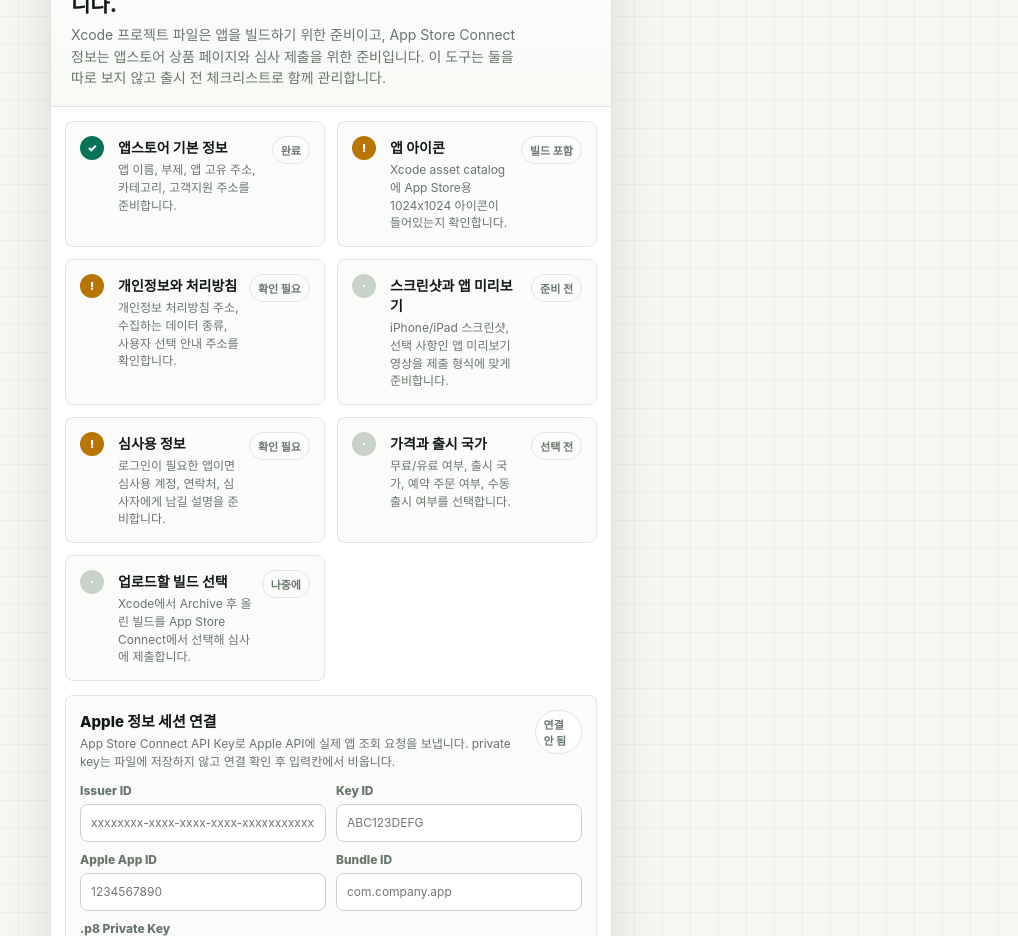
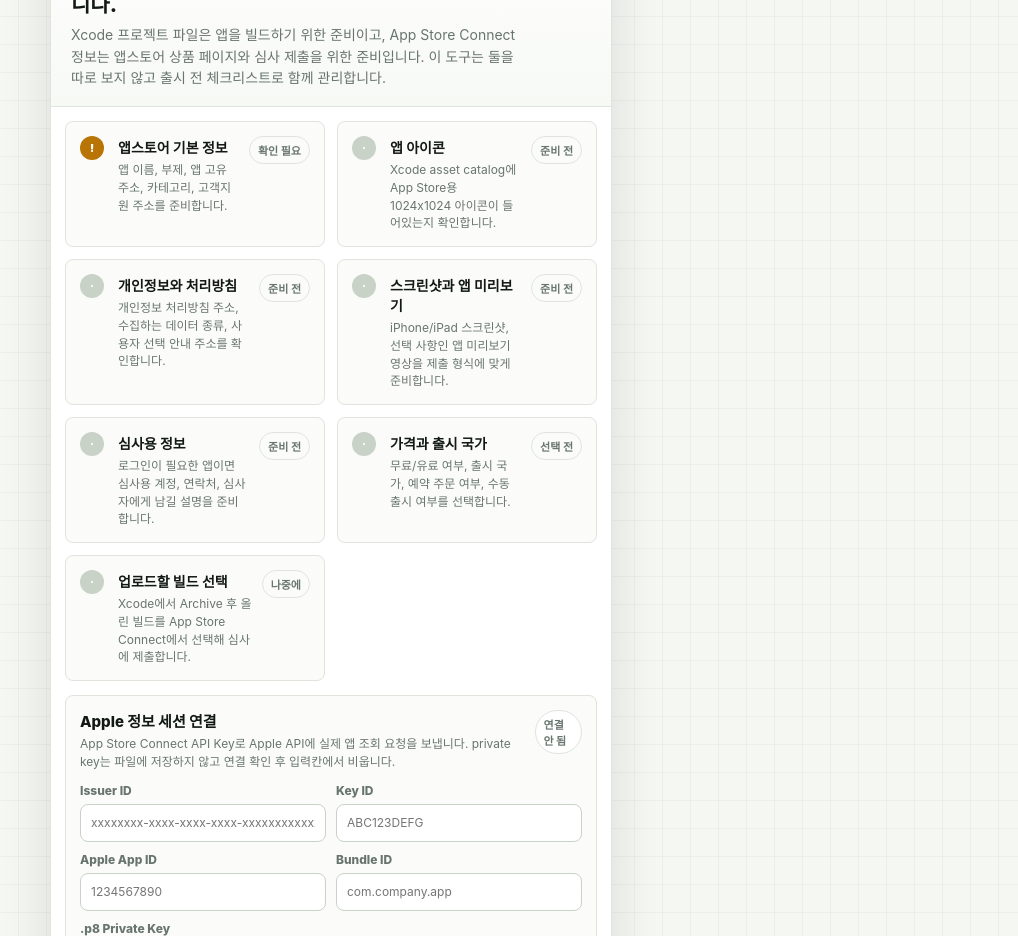
Before and after one commit to pomfs-dev/ios-release-assistant, a React (Vite) app: page / in a window 1280 px wide. Shown: the part 2000-2936 px from the top of the page, without its empty margins (262-1280 px from the left). Built offline with nearby package versions, Linux system fonts and the light colour scheme.

Commit message:
Sync review checklist with confirmed answers

```diff
--- a/src/App.tsx
+++ b/src/App.tsx
@@ -973,6 +973,8 @@ export default function App() {
             appleConnection={appleConnection}
             appleCredentialDraft={appleCredentialDraft}
             appleFocusToken={appleFocusToken}
+            preflight={preflight}
+            scanResult={scanResult}
             onAppleCredentialChange={handleAppleCredentialChange}
             onOpenStoreStep={handleOpenStoreStep}
             onPrepareAppleSession={() => void handlePrepareAppleSession()}
--- a/src/components/StoreConnectPanel.tsx
+++ b/src/components/StoreConnectPanel.tsx
@@ -1,51 +1,109 @@
 import { useEffect } from "react";
-import type { AppleConnectionState, AppleCredentialDraft } from "../types";
+import { getAppScanSummary } from "../data/appScanSummary";
+import type {
+  AppleConnectionState,
+  AppleCredentialDraft,
+  FolderScanResult,
+  PreflightCheck,
+  PreflightSummary,
+} from "../types";
 
 type StoreConnectPanelProps = {
   appleConnection: AppleConnectionState;
   appleCredentialDraft: AppleCredentialDraft;
   appleFocusToken: number;
+  preflight?: PreflightSummary | null;
+  scanResult?: FolderScanResult | null;
   onAppleCredentialChange: (field: keyof AppleCredentialDraft, value: string) => void;
   onPrepareAppleSession: () => void;
   onOpenStoreStep: () => void;
 };
 
-const storeTasks = [
-  {
+type StoreTask = {
+  state: "" | "warn" | "todo";
+  icon: string;
+  title: string;
+  copy: string;
+  tag: string;
+};
+
+function taskFromCheck(
+  check: PreflightCheck | undefined,
+  title: string,
+  readyCopy: string,
+  fallbackCopy: string,
+  fallbackTag = "확인 필요",
+): StoreTask {
+  if (check?.status === "ok") {
+    return {
       state: "",
       icon: "✓",
+      title,
+      copy: readyCopy,
+      tag: "완료",
+    };
+  }
+
+  return {
+    state: check?.status === "error" || check?.status === "warn" ? "warn" : "todo",
+    icon: check?.status === "error" || check?.status === "warn" ? "!" : "·",
+    title,
+    copy: check?.copy ?? fallbackCopy,
+    tag: check?.status === "error" || check?.status === "warn" ? fallbackTag : "준비 전",
+  };
+}
+
+function findCheck(preflight: PreflightSummary | null | undefined, id: string) {
+  return preflight?.checks.find((check) => check.id === id);
+}
+
+function storeTasksFor(
+  scanResult: FolderScanResult | null | undefined,
+  preflight: PreflightSummary | null | undefined,
+): StoreTask[] {
+  const summary = getAppScanSummary(scanResult ?? null);
+  const hasBasicInfo = Boolean(summary?.appName && summary.bundleId);
+
+  return [
+  {
+    state: hasBasicInfo ? "" : "warn",
+    icon: hasBasicInfo ? "✓" : "!",
     title: "앱스토어 기본 정보",
-    copy: "앱 이름, 부제, 앱 고유 주소, 카테고리, 고객지원 주소를 준비합니다.",
-    tag: "완료",
+    copy: hasBasicInfo
+      ? `${summary?.appName ?? "앱"} · ${summary?.bundleId ?? "Bundle ID"}`
+      : "앱 이름, 부제, 앱 고유 주소, 카테고리, 고객지원 주소를 준비합니다.",
+    tag: hasBasicInfo ? "완료" : "확인 필요",
   },
-  {
-    state: "warn",
-    icon: "!",
-    title: "앱 아이콘",
-    copy: "Xcode asset catalog에 App Store용 1024x1024 아이콘이 들어있는지 확인합니다.",
-    tag: "빌드 포함",
-  },
-  {
-    state: "warn",
-    icon: "!",
-    title: "개인정보와 처리방침",
-    copy: "개인정보 처리방침 주소, 수집하는 데이터 종류, 사용자 선택 안내 주소를 확인합니다.",
-    tag: "확인 필요",
-  },
-  {
-    state: "todo",
-    icon: "·",
-    title: "스크린샷과 앱 미리보기",
-    copy: "iPhone/iPad 스크린샷, 선택 사항인 앱 미리보기 영상을 제출 형식에 맞게 준비합니다.",
-    tag: "준비 전",
-  },
-  {
-    state: "warn",
-    icon: "!",
-    title: "심사용 정보",
-    copy: "로그인이 필요한 앱이면 심사용 계정, 연락처, 심사자에게 남길 설명을 준비합니다.",
-    tag: "확인 필요",
-  },
+    taskFromCheck(
+      findCheck(preflight, "app-store-icon"),
+      "앱 아이콘",
+      summary?.appIconSet
+        ? `${summary.appIconSet}에서 App Store용 1024x1024 아이콘을 확인했습니다.`
+        : "App Store용 1024x1024 아이콘을 확인했습니다.",
+      "Xcode asset catalog에 App Store용 1024x1024 아이콘이 들어있는지 확인합니다.",
+      "확인 필요",
+    ),
+    taskFromCheck(
+      findCheck(preflight, "app-store-privacy"),
+      "개인정보와 처리방침",
+      "개인정보 처리방침 주소를 제출 준비 항목에 연결했습니다.",
+      "개인정보 처리방침 주소, 수집하는 데이터 종류, 사용자 선택 안내 주소를 확인합니다.",
+      "확인 필요",
+    ),
+    taskFromCheck(
+      findCheck(preflight, "screenshots"),
+      "스크린샷과 앱 미리보기",
+      "App Store Connect에 올릴 스크린샷 준비 상태를 확인했습니다.",
+      "iPhone/iPad 스크린샷, 선택 사항인 앱 미리보기 영상을 제출 형식에 맞게 준비합니다.",
+      "확인 필요",
+    ),
+    taskFromCheck(
+      findCheck(preflight, "demo-account"),
+      "심사용 정보",
+      "심사용 접근 방식과 데모 계정 정보를 준비했습니다.",
+      "로그인이 필요한 앱이면 심사용 계정, 연락처, 심사자에게 남길 설명을 준비합니다.",
+      "확인 필요",
+    ),
     {
       state: "todo",
       icon: "·",
@@ -61,6 +119,7 @@ const storeTasks = [
       tag: "나중에",
     },
   ];
+}
 
 function connectionStatusLabel(connection: AppleConnectionState) {
   if (connection.status === "ready") return "세션 준비됨";
@@ -77,7 +136,11 @@ export function StoreConnectPanel({
   onAppleCredentialChange,
   onOpenStoreStep,
   onPrepareAppleSession,
+  preflight,
+  scanResult,
 }: StoreConnectPanelProps) {
+  const storeTasks = storeTasksFor(scanResult, preflight);
+
   useEffect(() => {
     if (!appleFocusToken) return;
 
--- a/src/data/preflightChecks.ts
+++ b/src/data/preflightChecks.ts
@@ -30,13 +30,22 @@ function manualStatus(id: string, confirmedCheckIds: ReadonlySet<string>) {
   return confirmedCheckIds.has(id) ? "ok" : "warn";
 }
 
+function confirmationStatus(
+  id: string,
+  confirmedCheckIds: ReadonlySet<string>,
+  confirmedByStepAnswer = false,
+) {
+  return confirmedByStepAnswer || confirmedCheckIds.has(id) ? "ok" : "warn";
+}
+
 function manualTitle(
   id: string,
   confirmedCheckIds: ReadonlySet<string>,
   pendingTitle: string,
   doneTitle: string,
+  confirmedByStepAnswer = false,
 ) {
-  return confirmedCheckIds.has(id) ? doneTitle : pendingTitle;
+  return confirmedByStepAnswer || confirmedCheckIds.has(id) ? doneTitle : pendingTitle;
 }
 
 function explicitChoiceAnswer(
@@ -48,7 +57,15 @@ function explicitChoiceAnswer(
   return Array.isArray(value) ? value : [];
 }
 
-function maybeCapabilityChecks(summary: AppScanSummary, confirmedCheckIds: ReadonlySet<string>) {
+function hasExplicitStepAnswers(answers: UserAnswerState, stepId: string) {
+  return Object.keys(answers[stepId] ?? {}).length > 0;
+}
+
+function maybeCapabilityChecks(
+  summary: AppScanSummary,
+  confirmedCheckIds: ReadonlySet<string>,
+  capabilitiesConfirmed: boolean,
+) {
   const checks: PreflightCheck[] = [];
 
   if (hasCapability(summary, "com.apple.developer.applesignin")) {
@@ -57,14 +74,15 @@ function maybeCapabilityChecks(summary: AppScanSummary, confirmedCheckIds: Reado
       check(
         id,
         "capabilities",
-        manualStatus(id, confirmedCheckIds),
+        confirmationStatus(id, confirmedCheckIds, capabilitiesConfirmed),
         manualTitle(
           id,
           confirmedCheckIds,
           "Apple 로그인 사이트 설정 확인",
           "Apple 로그인 사이트 설정 확인됨",
+          capabilitiesConfirmed,
         ),
-        confirmedCheckIds.has(id)
+        capabilitiesConfirmed || confirmedCheckIds.has(id)
           ? "Apple Developer Identifier의 Apple 로그인 설정을 확인했습니다."
           : "Entitlements에는 Apple 로그인 권한이 있습니다. Apple Developer Identifier에서도 같은 기능이 켜져 있어야 합니다.",
         "manual",
@@ -78,14 +96,15 @@ function maybeCapabilityChecks(summary: AppScanSummary, confirmedCheckIds: Reado
       check(
         id,
         "capabilities",
-        manualStatus(id, confirmedCheckIds),
+        confirmationStatus(id, confirmedCheckIds, capabilitiesConfirmed),
         manualTitle(
           id,
           confirmedCheckIds,
           "Associated Domains 웹사이트 파일 확인",
           "Associated Domains 웹사이트 파일 확인됨",
+          capabilitiesConfirmed,
         ),
-        confirmedCheckIds.has(id)
+        capabilitiesConfirmed || confirmedCheckIds.has(id)
           ? "웹사이트의 apple-app-site-association 파일을 확인했습니다."
           : "웹 링크 기능은 앱 권한 파일뿐 아니라 웹사이트의 apple-app-site-association 파일도 필요합니다.",
         "manual",
@@ -99,14 +118,15 @@ function maybeCapabilityChecks(summary: AppScanSummary, confirmedCheckIds: Reado
       check(
         id,
         "capabilities",
-        manualStatus(id, confirmedCheckIds),
+        confirmationStatus(id, confirmedCheckIds, capabilitiesConfirmed),
         manualTitle(
           id,
           confirmedCheckIds,
           "Push 알림 인증 설정 확인",
           "Push 알림 인증 설정 확인됨",
+          capabilitiesConfirmed,
         ),
-        confirmedCheckIds.has(id)
+        capabilitiesConfirmed || confirmedCheckIds.has(id)
           ? "Apple Developer와 서버 알림 인증 설정을 확인했습니다."
           : "Push 알림 권한이 켜져 있습니다. Apple Developer와 서버 알림 인증 설정을 함께 확인해야 합니다.",
         "manual",
@@ -132,6 +152,7 @@ export function derivePreflightSummary(
   const hasTeamId = Boolean(summary.developmentTeam || teamIdAnswer);
   const hasPrivacyUrl = Boolean(privacyUrlAnswer);
   const hasDemoAccount = Boolean(demoAccountAnswer);
+  const capabilitiesConfirmed = hasExplicitStepAnswers(answers, "capabilities");
   const screenshotsId = "screenshots";
   const selectedReviewAccess = explicitChoiceAnswer(answers, "store", "심사 접근 방식");
   const selectedMediaAssets = explicitChoiceAnswer(answers, "store", "App Store 미디어 자산");
@@ -218,7 +239,7 @@ export function derivePreflightSummary(
         ? summary.capabilities.map((capability) => capability.label).join(" · ")
         : "권한 파일에서 출시 관련 Apple 기능을 찾지 못했습니다.",
     ),
-    ...maybeCapabilityChecks(summary, confirmedCheckIds),
+    ...maybeCapabilityChecks(summary, confirmedCheckIds, capabilitiesConfirmed),
     check(
       "app-store-privacy",
       "store",
```
Also changed, not shown: 1 other file (tests, documents, lock files or other folders). Lines whose indentation alone changed are shown as unchanged.
